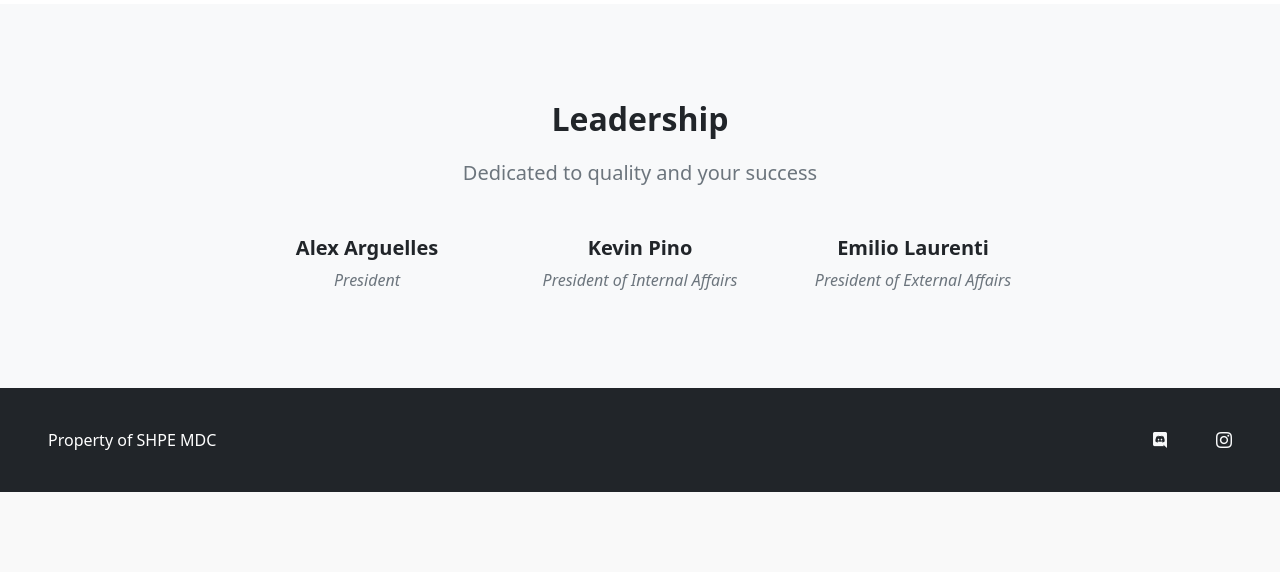
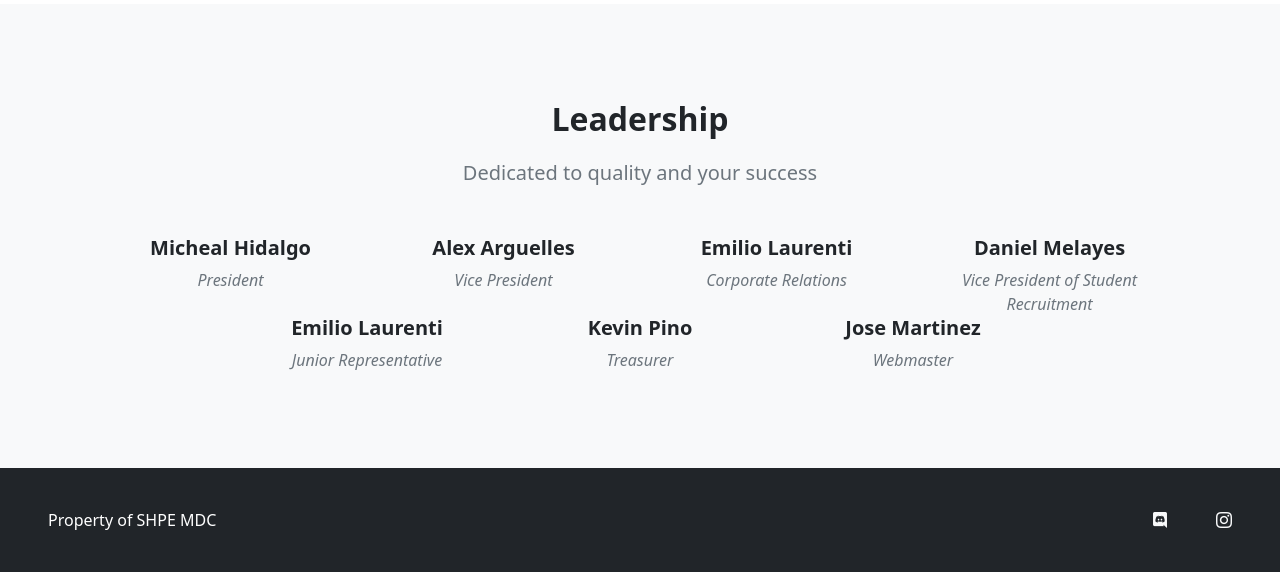
Before and after one commit to alexarg87923/project_shpemdc, a Flask app: page /about in a window 1280 px wide. Shown: the part 1570-2142 px from the top of the page. Before the commit the page ends 2062 px from the top, so only its background shows below. Run offline with Flask 3, Linux system fonts and the light colour scheme; some libraries are stand-ins or nearby versions.

Commit message:
updating

```diff
--- a/static/assets/js/modalscript.js
+++ b/static/assets/js/modalscript.js
@@ -1,13 +1,12 @@
 $(document).ready(function(){
-    $("#showModal").click(function(){
+    $(".showModal").click(function(){
         $("#myModal").modal('show');
     });
 
     $("#showPopup").click(function(){
         $("#myPopup").toggleClass('d-none');
     });
-});
-$(document).ready(function(){
+
     $("#closeModal").click(function(){
         $("#myModal").modal('hide');
     });
--- a/templates/about.html
+++ b/templates/about.html
@@ -55,20 +55,44 @@
         <div class="row gx-5 row-cols-1 row-cols-sm-2 row-cols-xl-4 justify-content-center">
             <div class="col mb-5 mb-5 mb-xl-0">
                 <div class="text-center">
-                    <h5 class="fw-bolder">Alex Arguelles</h5>
+                    <h5 class="fw-bolder">Micheal Hidalgo</h5>
                     <div class="fst-italic text-muted">President</div>
                 </div>
             </div>
             <div class="col mb-5 mb-5 mb-xl-0">
                 <div class="text-center">
-                    <h5 class="fw-bolder">Kevin Pino</h5>
-                    <div class="fst-italic text-muted">President of Internal Affairs</div>
+                    <h5 class="fw-bolder">Alex Arguelles</h5>
+                    <div class="fst-italic text-muted">Vice President</div>
                 </div>
             </div>
             <div class="col mb-5 mb-5 mb-sm-0">
                 <div class="text-center">
                     <h5 class="fw-bolder">Emilio Laurenti</h5>
-                    <div class="fst-italic text-muted">President of External Affairs</div>
+                    <div class="fst-italic text-muted">Corporate Relations</div>
+                </div>
+            </div>
+            <div class="col mb-5 mb-5 mb-sm-0">
+                <div class="text-center">
+                    <h5 class="fw-bolder">Daniel Melayes</h5>
+                    <div class="fst-italic text-muted">Vice President of Student Recruitment</div>
+                </div>
+            </div>
+            <div class="col mb-5 mb-5 mb-sm-0">
+                <div class="text-center">
+                    <h5 class="fw-bolder">Emilio Laurenti</h5>
+                    <div class="fst-italic text-muted">Junior Representative</div>
+                </div>
+            </div>
+            <div class="col mb-5 mb-5 mb-sm-0">
+                <div class="text-center">
+                    <h5 class="fw-bolder">Kevin Pino</h5>
+                    <div class="fst-italic text-muted">Treasurer</div>
+                </div>
+            </div>
+            <div class="col mb-5 mb-5 mb-sm-0">
+                <div class="text-center">
+                    <h5 class="fw-bolder">Jose Martinez</h5>
+                    <div class="fst-italic text-muted">Webmaster</div>
                 </div>
             </div>
         </div>
--- a/templates/layout.html
+++ b/templates/layout.html
@@ -23,7 +23,7 @@
                         <li class="nav-item"><a class="nav-link" href="/about">About</a></li>
                         <li class="nav-item"><a class="nav-link" href="/contact">Contact</a></li>
                         <li class="nav-item"><a class="nav-link" href="/schedule">Schedule</a></li>
-                        <li class="nav-item"><a id="showModal" class="nav-link" href="#">Apply</a></li>
+                        <li class="nav-item"><a class="nav-link showModal" href="#">Apply</a></li>
                         <li class="nav-item dropdown">
                     </ul>
                 </div>
@@ -39,7 +39,7 @@
                     </div>
                     <div class="modal-body d-flex flex-column align-items-center">
                         <a class="text-decoration-none text-white" href="https://sharknet.mdc.edu/organization/shpe"><button type="button" class="btn btn-primary btn-long mb-2">Hialeah Campus</button></a>
-                        <a class="text-decoration-none text-white" href="https://sharknet.mdc.edu/organization/shpekendall"><button type="button" class="btn btn-primary btn-long">Kendal Campus</button></a>
+                        <a class="text-decoration-none text-white" href="https://sharknet.mdc.edu/organization/shpekendall"><button type="button" class="btn btn-primary btn-long">Kendall Campus</button></a>
                     </div>
                 </div>
             </div>
@@ -47,6 +47,7 @@
 
             {% block main %}{% endblock %}
         </main>
+
         <script src="https://ajax.googleapis.com/ajax/libs/jquery/3.5.1/jquery.min.js"></script>
         <script src="https://cdnjs.cloudflare.com/ajax/libs/popper.js/1.16.0/umd/popper.min.js"></script>
         <script src="https://maxcdn.bootstrapcdn.com/bootstrap/4.5.2/js/bootstrap.min.js"></script>
```
Also changed, not shown: templates/index.html (+4 -4 lines), 1 other file.
